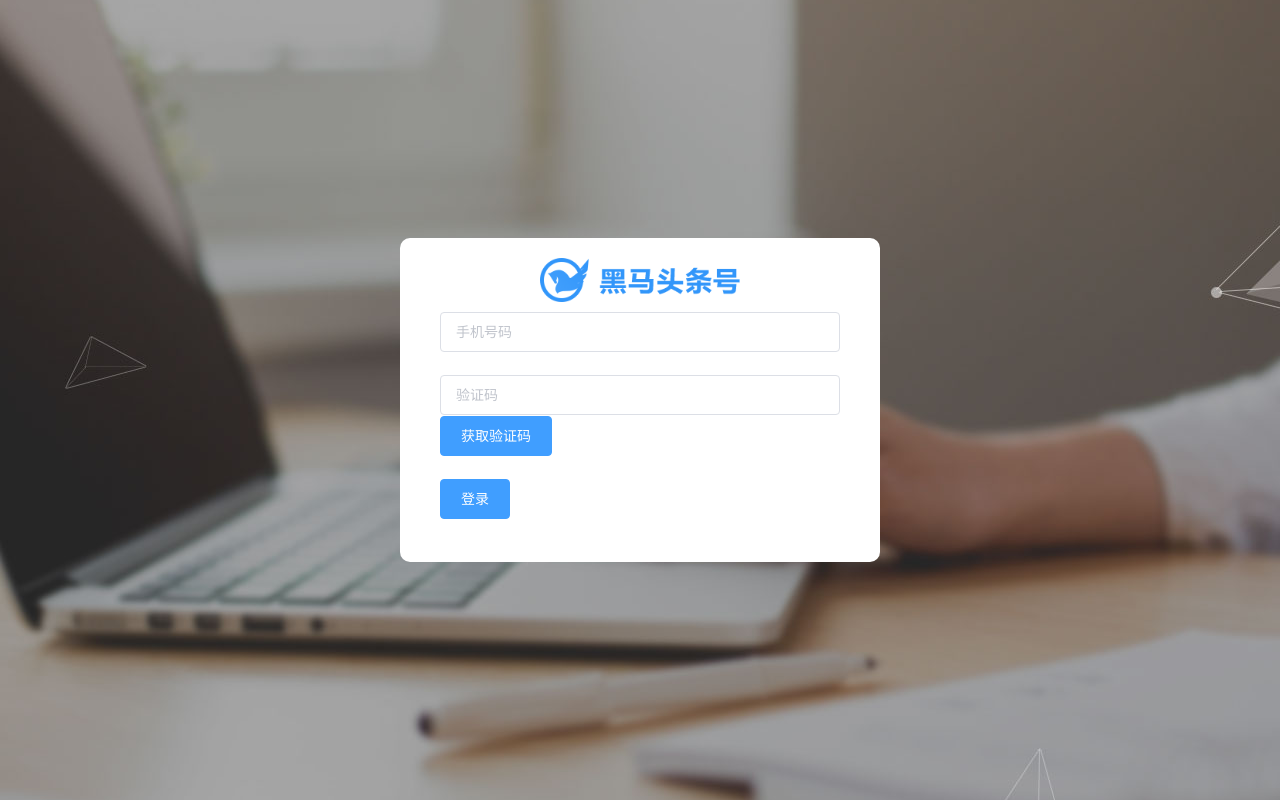
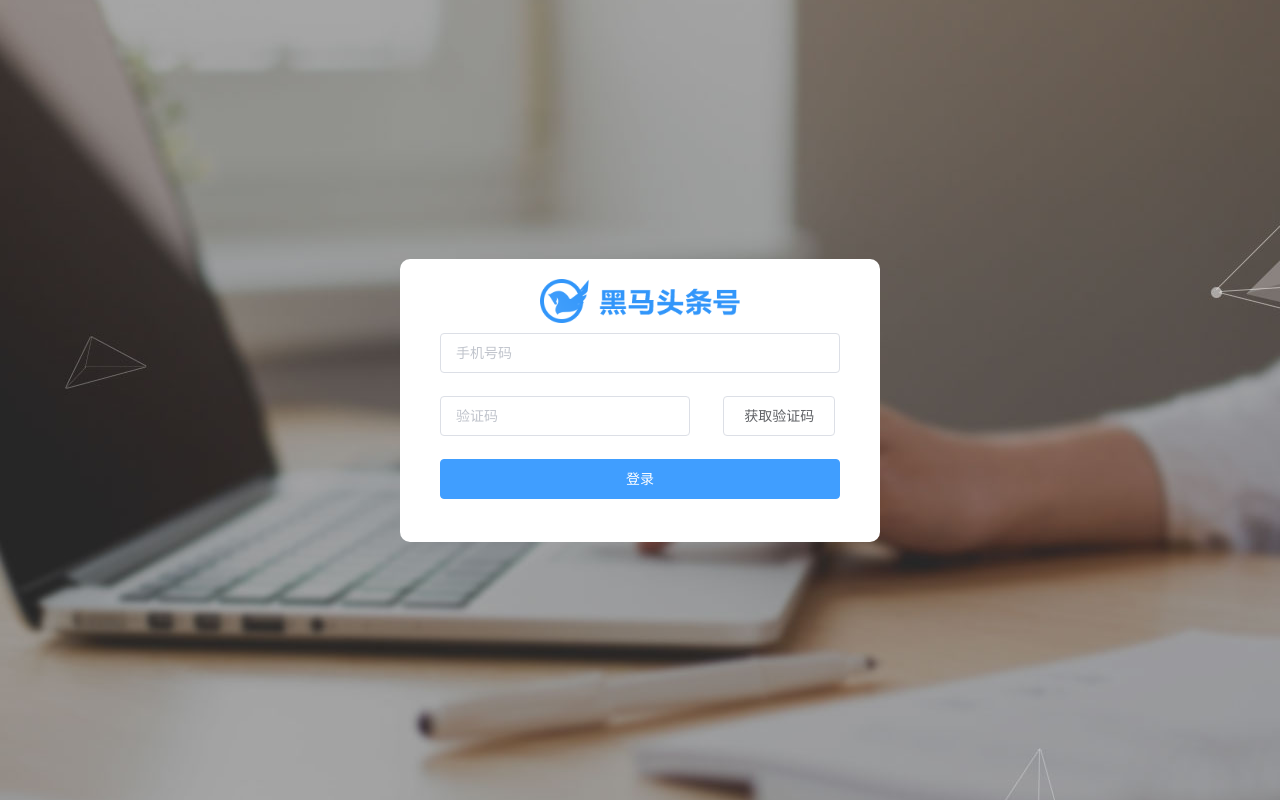
Before and after one commit to seatang/vue-topline-pc, a Vue app: page /#/login in a window 1280 px wide. Built offline with nearby package versions, Linux system fonts and the light colour scheme; a small style sheet from the web is missing.

Commit message:
登录页面处理完成

```diff
--- a/src/views/login/index.vue
+++ b/src/views/login/index.vue
@@ -4,16 +4,38 @@
       <div class="login-logo">
         <img src="./logo_index.png">
       </div>
-      <el-form :model="userForm" :rules="rules" ref="userForm" class="demo-ruleForm userForm">
+      <el-form
+        :model="userForm"
+        :rules="rules"
+        ref="userForm"
+        class="demo-ruleForm userForm"
+      >
         <el-form-item prop="mobile">
-          <el-input v-model="userForm.mobile" placeholder="手机号码"></el-input>
+          <el-input
+            v-model="userForm.mobile"
+            placeholder="手机号码"
+          ></el-input>
         </el-form-item>
         <el-form-item prop="code">
-          <el-input v-model="userForm.code" placeholder="验证码"></el-input>
-          <el-button type="primary">获取验证码</el-button>
+          <el-col :span="15">
+            <el-input
+              v-model="userForm.code"
+              placeholder="验证码"
+            ></el-input>
+          </el-col>
+          <el-col
+            :offset="2"
+            :span="7"
+          >
+            <el-button plain>获取验证码</el-button>
+          </el-col>
         </el-form-item>
         <el-form-item>
-          <el-button type="primary" @click="submitForm('userForm')">登录</el-button>
+          <el-button
+            type="primary"
+            class="user-login-btn"
+            @click="submitForm('userForm')"
+          >登录</el-button>
         </el-form-item>
       </el-form>
     </div>
@@ -79,6 +101,9 @@ export default {
         width: 200px;
       }
     }
+    .user-login-btn {
+      width: 100%;
+    }
   }
 }
 </style>
```
